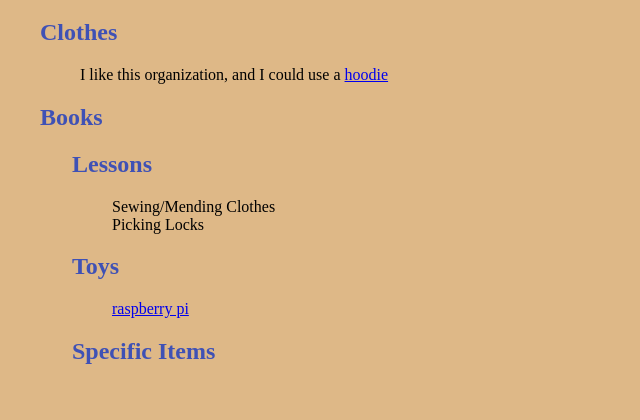
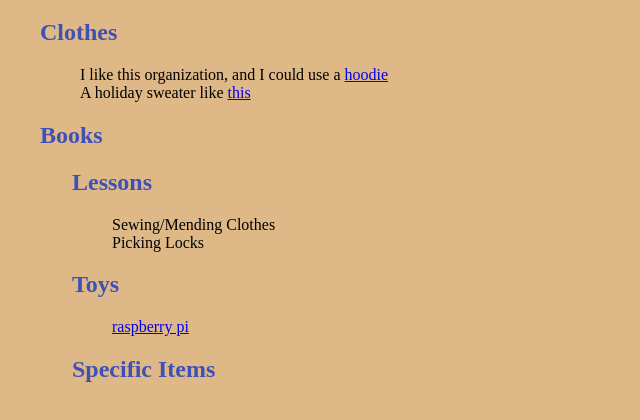
Before and after one commit to rmfulton/rmfulton.github.io, a plain HTML site: page docs/wish_list.html in a window 1280 px wide. Shown: the part 90-510 px from the top of the page, without its empty margins (0-640 px from the left). Drawn offline with Linux system fonts and the light colour scheme.

Commit message:
added defcon thing to wish list

```diff
--- a/docs/wish_list.html
+++ b/docs/wish_list.html
@@ -13,6 +13,8 @@
         <h2> Clothes </h2>
             <ul>
                 <li> I like this organization, and I could use a <a href="https://noisebridge.threadless.com/designs/noisebridge-logo-red/mens/pullover-hoody/sponge-fleece?color=black&size=x-large">hoodie</a>
+                </li>
+                <li> A holiday sweater like <a href="https://us.shop.defcon.org/collections/holiday-deals/products/defcon-holiday-sweater">this</a>
                 </li>
             </ul>
     </div>
```
